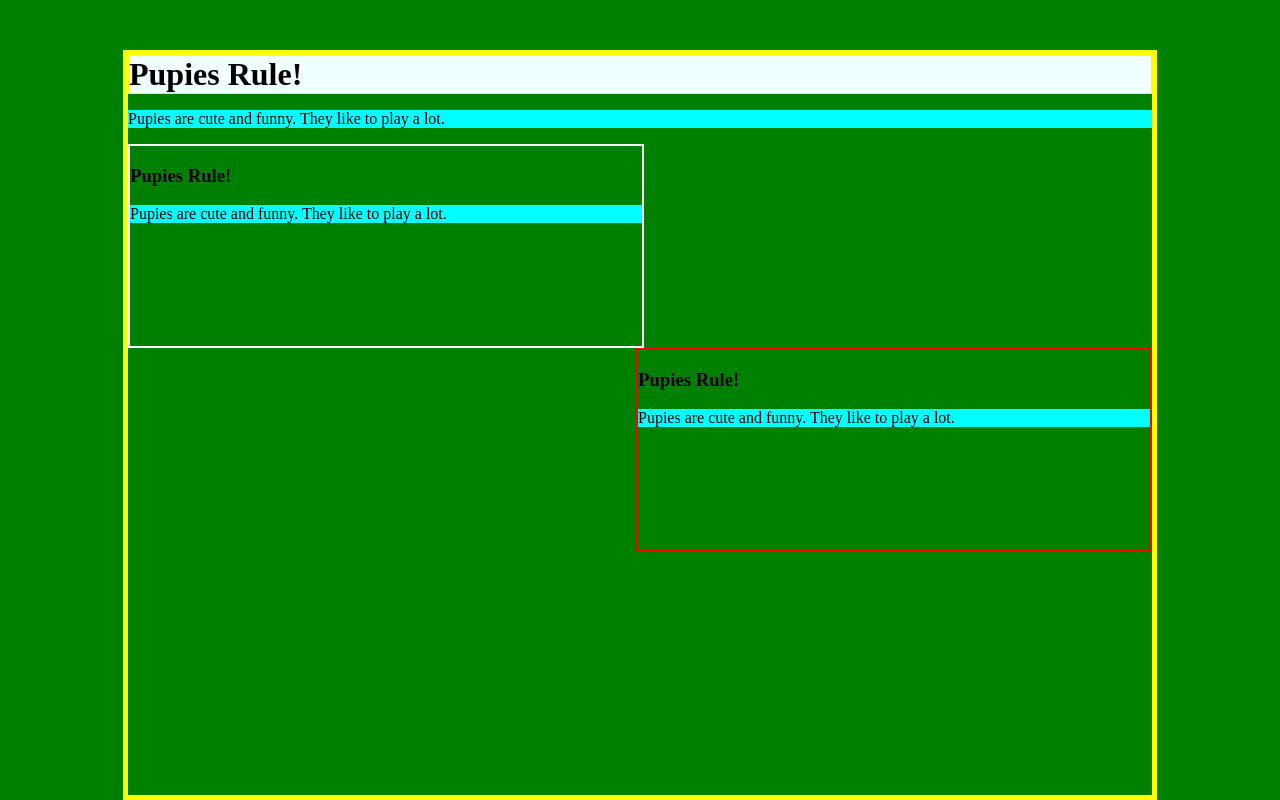
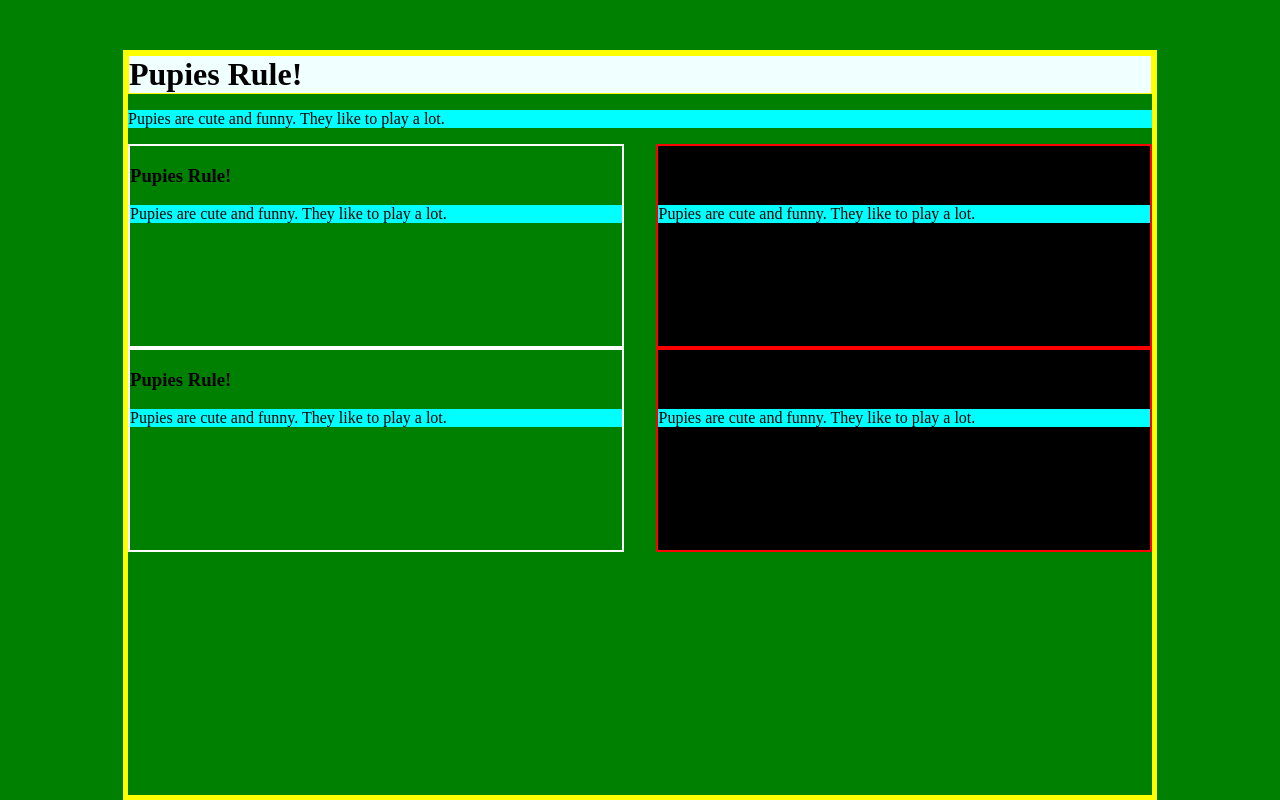
Before and after one commit to ElenaWebDesign/MMP240, a plain HTML site: page Multi_column_layout/index.html in a window 1280 px wide. Drawn offline with Linux system fonts and the light colour scheme.

Commit message:
scc added

```diff
--- a/Multi_column_layout/index.html
+++ b/Multi_column_layout/index.html
@@ -28,16 +28,32 @@
          aside{
              border: 2px solid white;
              height: 200px;
-             width: 50%;
+             width: 48%;
              float: left;
-             background background-color: tomato
+             background background-color: tomato;
          }
          article{
              border: 2px solid red;
              height: 200px;
-             width: 50%;
+             width: 48%;
              float: right;
+             background-color: black;
           }
+         aside{
+             border: 2px solid white;
+             height: 200px;
+             width: 48%;
+             float: left;
+             background background-color: tomato;
+         }
+         article{
+             border: 2px solid red;
+             height: 200px;
+             width: 48%;
+             float: right;
+             background-color: black;
+          }
+
          footer{
              height: 150px;
              background-color: red;
@@ -58,4 +74,15 @@
     <h3>Pupies Rule!</h3>
     <p>Pupies are cute and funny. They like to play a lot.</p>
 </article>
+
+<aside>
+    <h3>Pupies Rule!</h3>
+    <p>Pupies are cute and funny. They like to play a lot.</p>
+</aside>
+
+<article>
+    <h3>Pupies Rule!</h3>
+    <p>Pupies are cute and funny. They like to play a lot.</p>
+</article>
 </body>
+</html>
```
